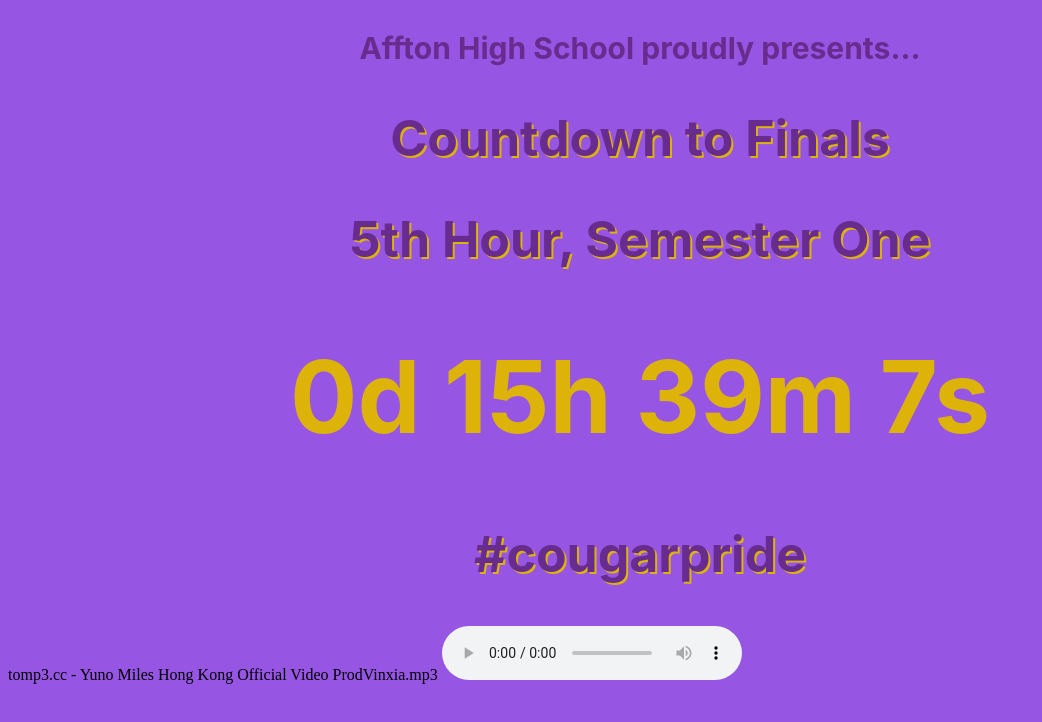
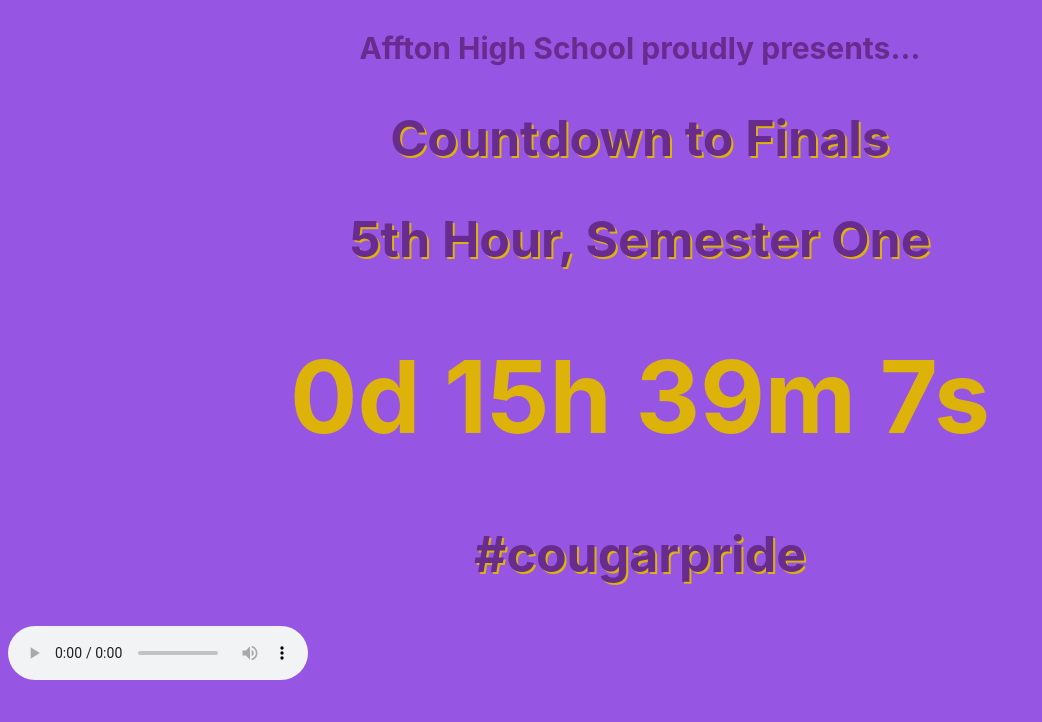
Before and after one commit to javaspence/countdown, a plain HTML site: page index.html in a window 1280 px wide. Shown: the whole page, without its empty margins (0-1042 px from the left). Drawn offline with Linux system fonts and the light colour scheme.

Commit message:
Update index.html

```diff
--- a/index.html
+++ b/index.html
@@ -11,7 +11,6 @@
         <!-- Display the countdown timer in an element -->
         <h1 id="demo"></h1>
         <h2>#cougarpride</h2>
-        tomp3.cc - Yuno Miles Hong Kong Official Video ProdVinxia.mp3
         <audio controls autoplay>
           <source src="hongkong.mp3" type="audio/mpeg">
         Your browser does not support the audio element.
```
